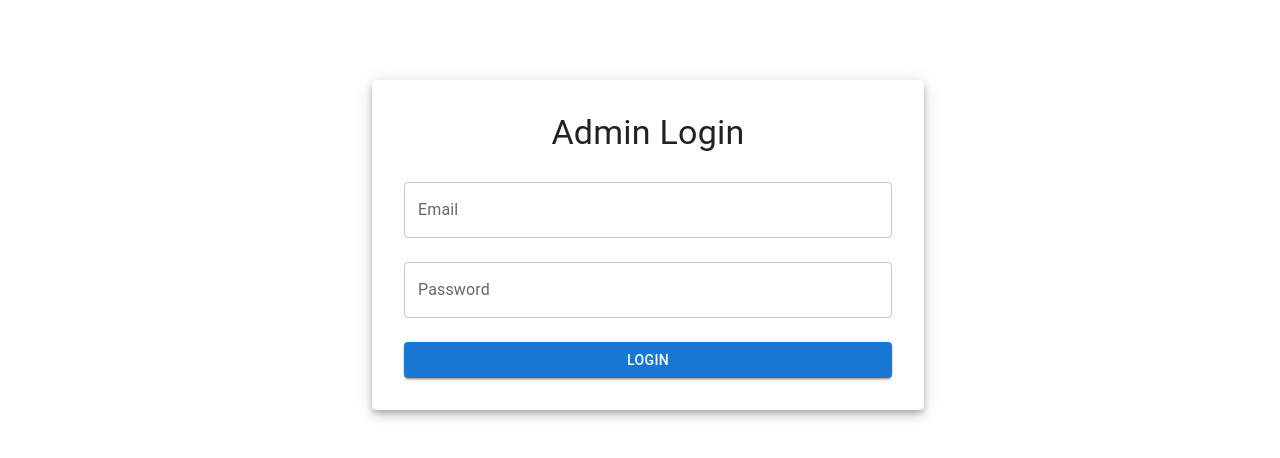
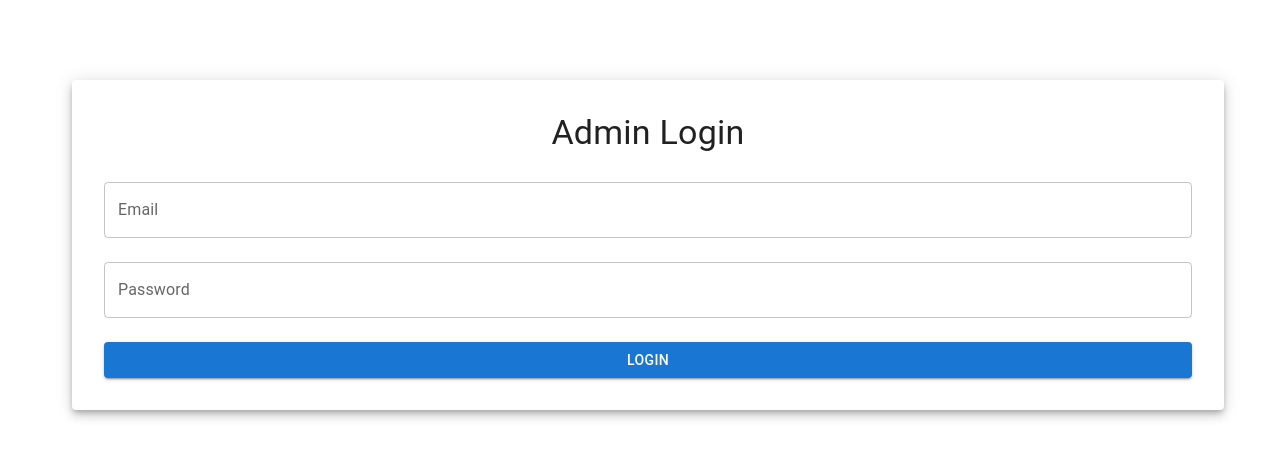
Before and after one commit to coderfrnd/dashboard-react, a React (Vite) app: page /login in a window 1280 px wide. Shown: the top 458 px of the page. Built offline with nearby package versions, Linux system fonts and the light colour scheme.

Commit message:
again improve css

```diff
--- a/src/scenes/admin/Adminlogin.jsx
+++ b/src/scenes/admin/Adminlogin.jsx
@@ -1,4 +1,5 @@
 import React, { useState } from 'react';
+import { useNavigate } from 'react-router-dom';
 import {
   Box,
   Button,
@@ -11,20 +12,21 @@ import {
 function AdminLogin({ onLogin }) {
   const [email, setEmail] = useState('');
   const [password, setPassword] = useState('');
-
+  const navigate = useNavigate();
   const handleSubmit = (e) => {
     e.preventDefault();
     if (email === 'admin@hospital.com' && password === 'admin123') {
       localStorage.setItem('admin', 'true');
       onLogin();
-      window.location.href = '/';
+    //   window.location.href = '/';
+    navigate('/')
     } else {
       alert('Galat email ya password');
     }
   };
 
   return (
-    <Container maxWidth="sm"  >
+    <Container>
       <Paper elevation={6} sx={{ p: 4, mt: 10 }}>
         <Typography variant="h4" align="center" gutterBottom>
           Admin Login
```
